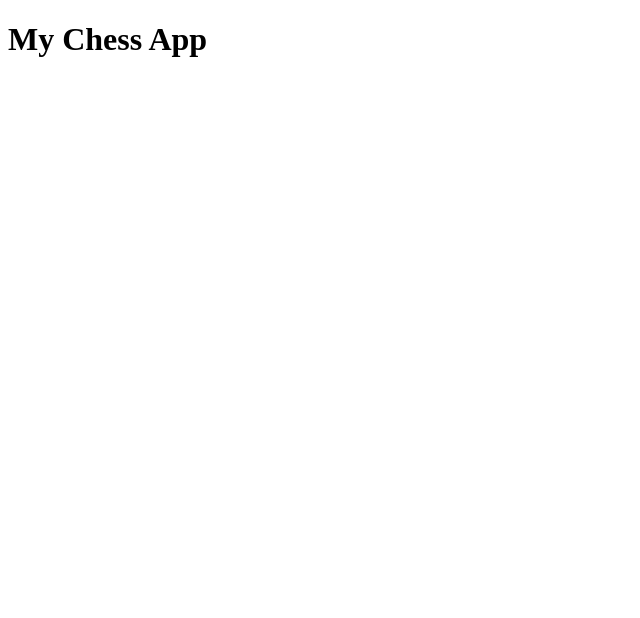
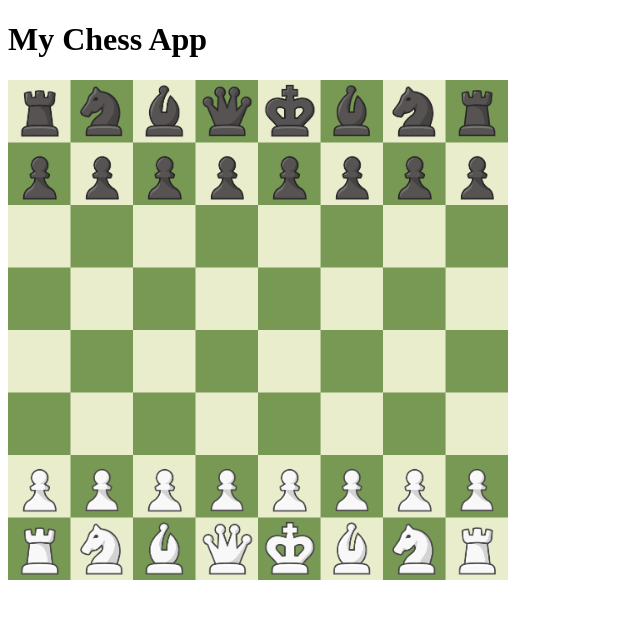
Before and after one commit to Priyanshuhissaria/chess-app, an Angular app: page / in a window 1280 px wide. Shown: the top 618 px of the page, without its empty margins (0-640 px from the left). Built offline with nearby package versions, Linux system fonts and the light colour scheme.

Commit message:
integrated default black and white initial position

```diff
--- a/src/app/app.component.html
+++ b/src/app/app.component.html
@@ -1 +1,2 @@
 <h1>My Chess App</h1>
+<app-chess-board></app-chess-board>
--- a/src/app/app.module.ts
+++ b/src/app/app.module.ts
@@ -2,13 +2,15 @@ import { NgModule } from '@angular/core';
 import { BrowserModule } from '@angular/platform-browser';
 
 import { AppComponent } from './app.component';
+import { SharedModule } from './shared/shared.module';
 
 @NgModule({
   declarations: [
     AppComponent
   ],
   imports: [
-    BrowserModule
+    BrowserModule,
+    SharedModule,
   ],
   providers: [],
   bootstrap: [AppComponent]
--- a/src/app/shared/components/chess-board/chess-board.component.css
+++ b/src/app/shared/components/chess-board/chess-board.component.css
@@ -0,0 +1,62 @@
+
+.chess-board{
+    height: 500px;
+    width: 500px;
+    background-image: url("./../../../../assets/chess-board/Board.png");
+    background-size: cover;
+}
+
+.chess-square{
+    height: 62.5px;
+    width: 62.5px;
+    float: left;
+}
+
+.black-king{
+    background-image: url("./../../../../assets/chess-board/bk.png");
+    background-size: cover;
+}
+.black-queen{
+    background-image: url("./../../../../assets/chess-board/bq.png");
+    background-size: cover;
+}
+.black-rook{
+    background-image: url("./../../../../assets/chess-board/br.png");
+    background-size: cover;
+}
+.black-bishop{
+    background-image: url("./../../../../assets/chess-board/bb.png");
+    background-size: cover;
+}
+.black-knight{
+    background-image: url("./../../../../assets/chess-board/bn.png");
+    background-size: cover;
+}
+.black-pawn{
+    background-image: url("./../../../../assets/chess-board/bp.png");
+    background-size: cover;
+}
+.white-king{
+    background-image: url("./../../../../assets/chess-board/wk.png");
+    background-size: cover;
+}
+.white-queen{
+    background-image: url("./../../../../assets/chess-board/wq.png");
+    background-size: cover;
+}
+.white-rook{
+    background-image: url("./../../../../assets/chess-board/wr.png");
+    background-size: cover;
+}
+.white-bishop{
+    background-image: url("./../../../../assets/chess-board/wb.png");
+    background-size: cover;
+}
+.white-knight{
+    background-image: url("./../../../../assets/chess-board/wn.png");
+    background-size: cover;
+}
+.white-pawn{
+    background-image: url("./../../../../assets/chess-board/wp.png");
+    background-size: cover;
+}
--- a/src/app/shared/components/chess-board/chess-board.component.html
+++ b/src/app/shared/components/chess-board/chess-board.component.html
@@ -1 +1,5 @@
-<p>chess-board works!</p>
+<div class="chess-board">
+    <ng-container *ngFor="let row of initialPosition; let i=index">
+        <div *ngFor="let col of row; let j=index" class="chess-square" id="{{i*8+j}}" ngClass="{{col}}"></div>
+    </ng-container>
+</div>
--- a/src/app/shared/components/chess-board/chess-board.component.ts
+++ b/src/app/shared/components/chess-board/chess-board.component.ts
@@ -1,10 +1,16 @@
-import { Component } from '@angular/core';
+import { Component, OnInit } from '@angular/core';
+import { DEFAULT_INITIAL_BLACK_POSITION, DEFAULT_INITIAL_WHITE_POSITION } from '../../constants/chess-board.constant';
 
 @Component({
   selector: 'app-chess-board',
   templateUrl: './chess-board.component.html',
   styleUrls: ['./chess-board.component.css']
 })
-export class ChessBoardComponent {
+export class ChessBoardComponent implements OnInit{
+  public initialPosition : string[][] = [];
+  constructor(){};
+  ngOnInit(): void {
+    this.initialPosition = DEFAULT_INITIAL_WHITE_POSITION;
+  }
 
 }
--- /dev/null
+++ b/src/app/shared/constants/chess-board.constant.ts
@@ -0,0 +1,21 @@
+export const DEFAULT_INITIAL_BLACK_POSITION : string[][]= [
+    ["white-rook", "white-knight", "white-bishop", "white-king", "white-queen", "white-bishop", "white-knight", "white-rook"],
+    ["white-pawn", "white-pawn", "white-pawn", "white-pawn","white-pawn","white-pawn", "white-pawn","white-pawn"],
+    ["", "", "", "", "", "", "", ""],
+    ["", "", "", "", "", "", "", ""],
+    ["", "", "", "", "", "", "", ""],
+    ["", "", "", "", "", "", "", ""],
+    ["black-pawn", "black-pawn", "black-pawn", "black-pawn","black-pawn","black-pawn", "black-pawn","black-pawn"],
+    ["black-rook", "black-knight", "black-bishop", "black-king", "black-queen", "black-bishop", "black-knight", "black-rook"],
+];
+
+export const DEFAULT_INITIAL_WHITE_POSITION : string[][]= [
+    ["black-rook", "black-knight", "black-bishop",  "black-queen","black-king", "black-bishop", "black-knight", "black-rook"],
+    ["black-pawn", "black-pawn", "black-pawn", "black-pawn","black-pawn","black-pawn", "black-pawn","black-pawn"],
+    ["", "", "", "", "", "", "", ""],
+    ["", "", "", "", "", "", "", ""],
+    ["", "", "", "", "", "", "", ""],
+    ["", "", "", "", "", "", "", ""],
+    ["white-pawn", "white-pawn", "white-pawn", "white-pawn","white-pawn","white-pawn", "white-pawn","white-pawn"],
+    ["white-rook", "white-knight", "white-bishop",  "white-queen","white-king", "white-bishop", "white-knight", "white-rook"],
+];
--- a/src/app/shared/shared.module.ts
+++ b/src/app/shared/shared.module.ts
@@ -10,6 +10,7 @@ import { ChessBoardComponent } from './components/chess-board/chess-board.compon
   ],
   imports: [
     CommonModule
-  ]
+  ],
+  exports: [ChessBoardComponent],
 })
 export class SharedModule { }
```
